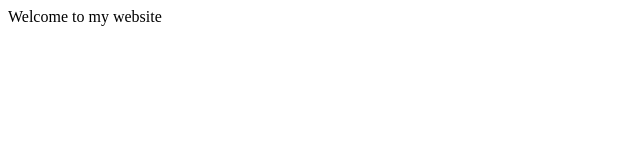
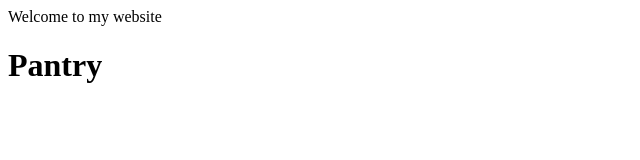
Before and after one commit to Jason5D/pantry.vin, a website: page index.html in a window 1280 px wide. Shown: the whole page, without its empty margins (0-640 px from the left). Drawn offline with Linux system fonts and the light colour scheme.

Commit message:
added a header

```diff
--- a/index.html
+++ b/index.html
@@ -2,6 +2,7 @@
 <head></head>
 <body>
 <p>Welcome to my website</p>
+<h1>Pantry</h1>
 </body>
 
 <script>
```
